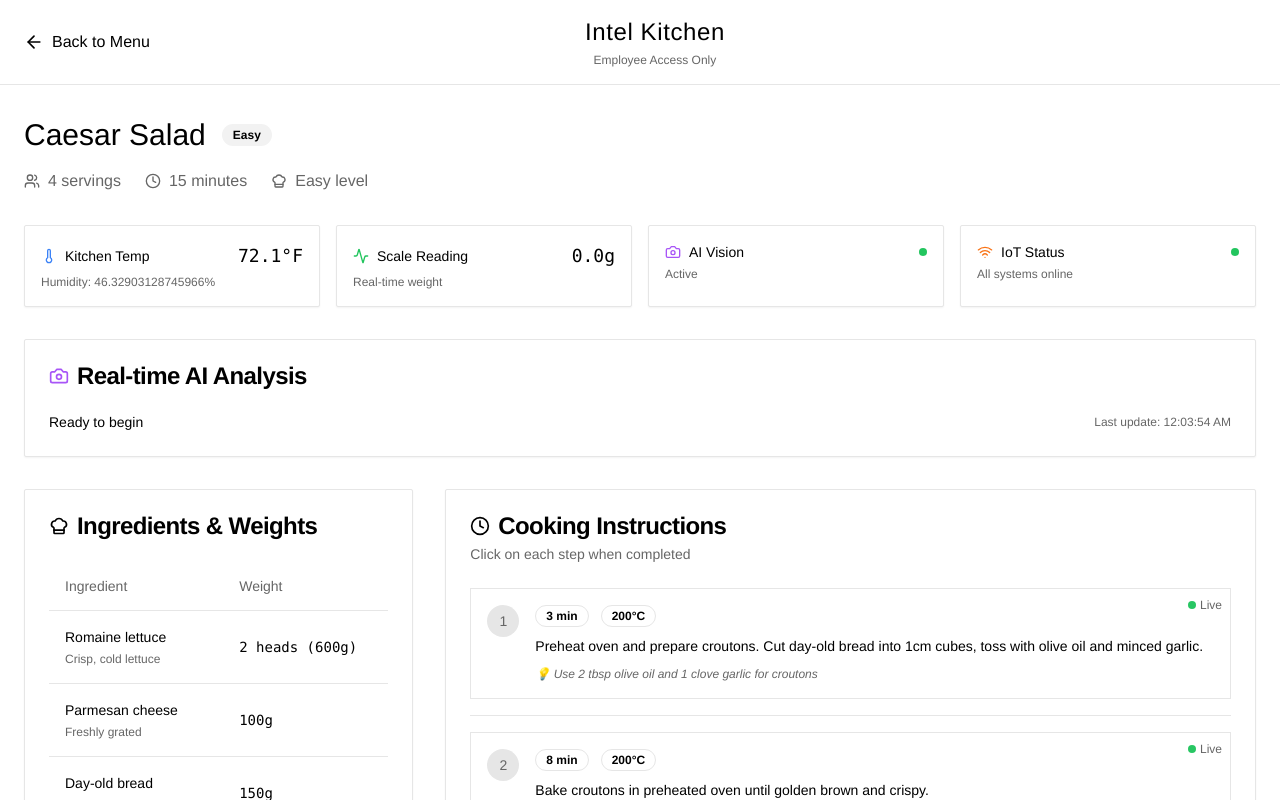
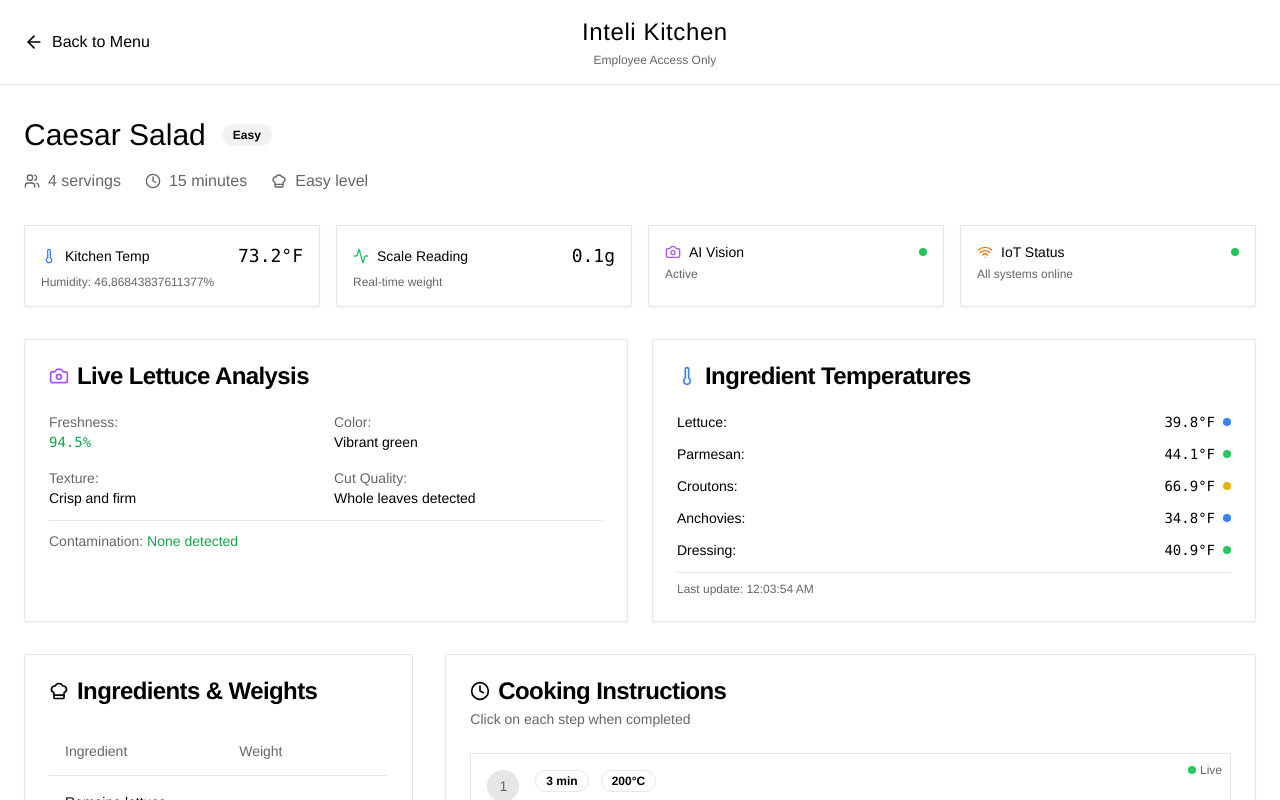
Before and after one commit to YouhannaM/ficio-dish-dash, a React (Vite) app: page /kitchen/recipe/caesar-salad in a window 1280 px wide. Shown: the top 800 px of the page. Built offline with nearby package versions, Linux system fonts and the light colour scheme; a web font is replaced by a local one.

Commit message:
Update Intel Kitchen name
Update "Intel Kitchen" to "Inteli Kitchen" and add real-time AI vision analysis for lettuce and IoT temperature readings for ingredients.

```diff
--- a/src/components/Header.tsx
+++ b/src/components/Header.tsx
@@ -26,7 +26,7 @@ export const Header: React.FC<HeaderProps> = ({ onCartClick }) => {
             About
           </a>
           <a href="/kitchen/recipe/caesar-salad" className="text-sm font-medium transition-colors hover:text-primary border border-border px-3 py-1 rounded-sm bg-muted/50">
-            Intel Kitchen (employee only)
+            Inteli Kitchen (employee only)
           </a>
           <a href="#contact" className="text-sm font-medium transition-colors hover:text-primary">
             Contact
--- a/src/pages/KitchenRecipe.tsx
+++ b/src/pages/KitchenRecipe.tsx
@@ -18,25 +18,61 @@ const KitchenRecipe = () => {
     ovenTemp: 0,
     aiAnalysis: 'Ready to begin',
     cameraStatus: 'Active',
-    lastUpdate: new Date()
+    lastUpdate: new Date(),
+    ingredientTemps: {
+      lettuce: 38,
+      parmesan: 42,
+      croutons: 68,
+      anchovies: 36,
+      dressing: 40
+    },
+    lettuceAnalysis: {
+      freshness: 95,
+      color: 'Vibrant green',
+      texture: 'Crisp and firm',
+      cutQuality: 'Uniform 1-inch pieces',
+      contamination: 'None detected'
+    }
   });
 
   // Simulate real-time IoT data updates
   useEffect(() => {
     const interval = setInterval(() => {
       setIotData(prev => ({
+        ...prev,
         temperature: Math.round((prev.temperature + (Math.random() - 0.5) * 2) * 10) / 10,
         humidity: Math.max(35, Math.min(65, prev.humidity + (Math.random() - 0.5) * 5)),
         weightScale: Math.max(0, prev.weightScale + (Math.random() - 0.3) * 10),
         ovenTemp: completedSteps.length > 0 ? Math.random() * 400 + 200 : 0,
         aiAnalysis: getAIAnalysis(completedSteps.length),
         cameraStatus: Math.random() > 0.95 ? 'Reconnecting...' : 'Active',
-        lastUpdate: new Date()
+        lastUpdate: new Date(),
+        ingredientTemps: {
+          lettuce: Math.round((38 + (Math.random() - 0.5) * 4) * 10) / 10,
+          parmesan: Math.round((42 + (Math.random() - 0.5) * 6) * 10) / 10,
+          croutons: Math.round((68 + (Math.random() - 0.5) * 8) * 10) / 10,
+          anchovies: Math.round((36 + (Math.random() - 0.5) * 4) * 10) / 10,
+          dressing: Math.round((40 + (Math.random() - 0.5) * 6) * 10) / 10
+        },
+        lettuceAnalysis: {
+          freshness: Math.max(85, Math.min(98, prev.lettuceAnalysis.freshness + (Math.random() - 0.5) * 2)),
+          color: Math.random() > 0.9 ? 'Good green' : 'Vibrant green',
+          texture: Math.random() > 0.8 ? 'Firm' : 'Crisp and firm',
+          cutQuality: getLettuceQuality(completedSteps.length),
+          contamination: Math.random() > 0.95 ? 'Minor debris detected' : 'None detected'
+        }
       }));
     }, 2000);
 
     return () => clearInterval(interval);
   }, [completedSteps]);
+
+  const getLettuceQuality = (step: number): string => {
+    if (step === 0) return 'Whole leaves detected';
+    if (step === 1) return 'Cutting in progress';
+    if (step >= 2) return 'Uniform 1-inch pieces';
+    return 'Ready for prep';
+  };
 
   const getAIAnalysis = (completedSteps: number): string => {
     const analyses = [
@@ -94,7 +130,7 @@ const KitchenRecipe = () => {
               <span className="font-medium">Back to Menu</span>
             </Link>
             <div className="text-center">
-              <h1 className="text-2xl font-medium tracking-wide">Intel Kitchen</h1>
+              <h1 className="text-2xl font-medium tracking-wide">Inteli Kitchen</h1>
               <p className="text-xs text-muted-foreground mt-1">Employee Access Only</p>
             </div>
             <div className="w-24" /> {/* Spacer for centering */}
@@ -184,22 +220,69 @@ const KitchenRecipe = () => {
         </div>
 
         {/* AI Analysis Panel */}
-        <Card className="restaurant-card mb-8">
+        <div className="grid lg:grid-cols-2 gap-6 mb-8">
+          <Card className="restaurant-card">
             <CardHeader>
               <CardTitle className="flex items-center gap-2">
                 <Camera className="h-5 w-5 text-purple-500" />
-              Real-time AI Analysis
+                Live Lettuce Analysis
               </CardTitle>
             </CardHeader>
-          <CardContent>
-            <div className="flex items-center justify-between">
-              <p className="text-sm">{iotData.aiAnalysis}</p>
-              <span className="text-xs text-muted-foreground">
-                Last update: {iotData.lastUpdate.toLocaleTimeString()}
+            <CardContent className="space-y-3">
+              <div className="grid grid-cols-2 gap-4 text-sm">
+                <div>
+                  <span className="text-muted-foreground">Freshness:</span>
+                  <div className="font-mono text-green-600">{iotData.lettuceAnalysis.freshness.toFixed(1)}%</div>
+                </div>
+                <div>
+                  <span className="text-muted-foreground">Color:</span>
+                  <div className="font-medium">{iotData.lettuceAnalysis.color}</div>
+                </div>
+                <div>
+                  <span className="text-muted-foreground">Texture:</span>
+                  <div className="font-medium">{iotData.lettuceAnalysis.texture}</div>
+                </div>
+                <div>
+                  <span className="text-muted-foreground">Cut Quality:</span>
+                  <div className="font-medium">{iotData.lettuceAnalysis.cutQuality}</div>
+                </div>
+              </div>
+              <div className="pt-2 border-t">
+                <span className="text-muted-foreground text-sm">Contamination: </span>
+                <span className={`font-medium text-sm ${
+                  iotData.lettuceAnalysis.contamination === 'None detected' ? 'text-green-600' : 'text-yellow-600'
+                }`}>
+                  {iotData.lettuceAnalysis.contamination}
                 </span>
               </div>
             </CardContent>
           </Card>
+
+          <Card className="restaurant-card">
+            <CardHeader>
+              <CardTitle className="flex items-center gap-2">
+                <Thermometer className="h-5 w-5 text-blue-500" />
+                Ingredient Temperatures
+              </CardTitle>
+            </CardHeader>
+            <CardContent className="space-y-3">
+              {Object.entries(iotData.ingredientTemps).map(([ingredient, temp]) => (
+                <div key={ingredient} className="flex items-center justify-between">
+                  <span className="capitalize text-sm font-medium">{ingredient}:</span>
+                  <div className="flex items-center gap-2">
+                    <span className="font-mono text-sm">{temp}°F</span>
+                    <div className={`h-2 w-2 rounded-full ${
+                      temp < 40 ? 'bg-blue-500' : temp < 50 ? 'bg-green-500' : 'bg-yellow-500'
+                    }`} />
+                  </div>
+                </div>
+              ))}
+              <div className="pt-2 border-t text-xs text-muted-foreground">
+                Last update: {iotData.lastUpdate.toLocaleTimeString()}
+              </div>
+            </CardContent>
+          </Card>
+        </div>
 
         <div className="grid lg:grid-cols-3 gap-8">
           {/* Ingredients */}
```
Lines whose indentation alone changed are shown as unchanged.
